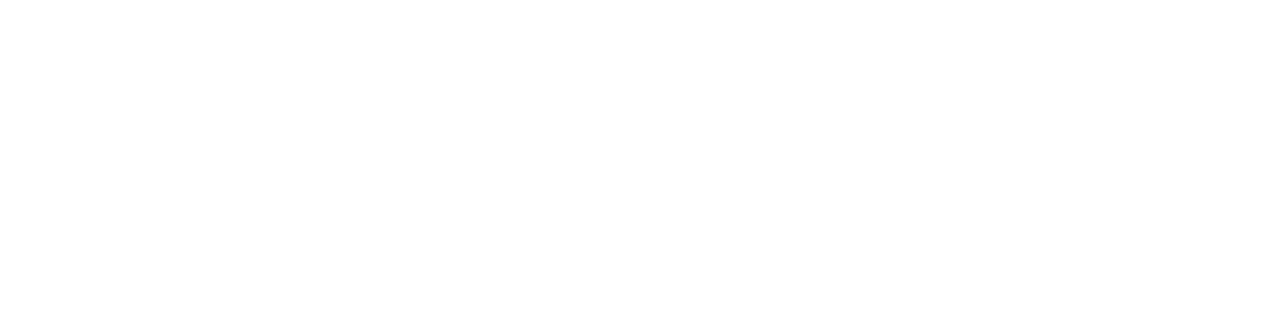
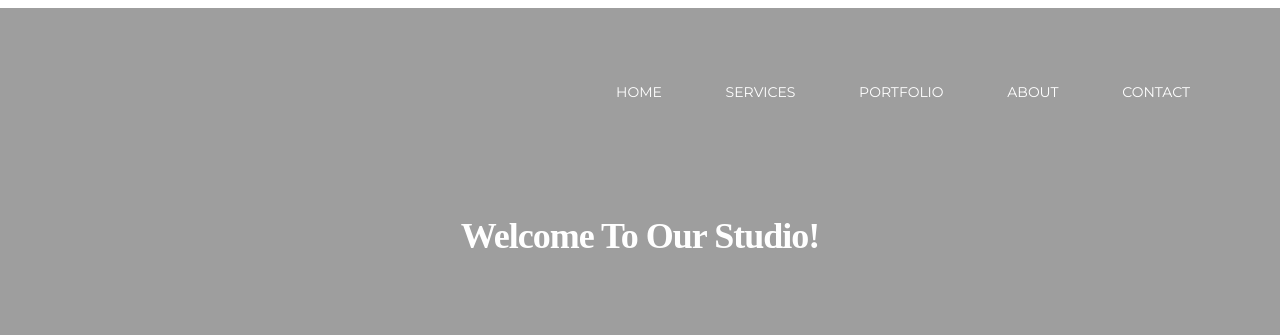
Before and after one commit to BarbaraPakula/landing_page, a website: page index.html in a window 1280 px wide. Shown: the top 335 px of the page. Drawn offline with Linux system fonts and the light colour scheme; the site is published under a folder, as on GitHub Pages, so addresses that start at the root find nothing; a web font is replaced by a local one.

Commit message:
back to images/background_images

```diff
--- a/css/style.css
+++ b/css/style.css
@@ -13,7 +13,7 @@ body {
 header {
   padding: 45px 60px 20px 60px;
   height: 729px;
-  background-image: url("/images/background_image.png");
+  background-image: url("images/background_image.png");
   background-repeat: no-repeat;
   background-size: cover;
   text-align: center;
```
